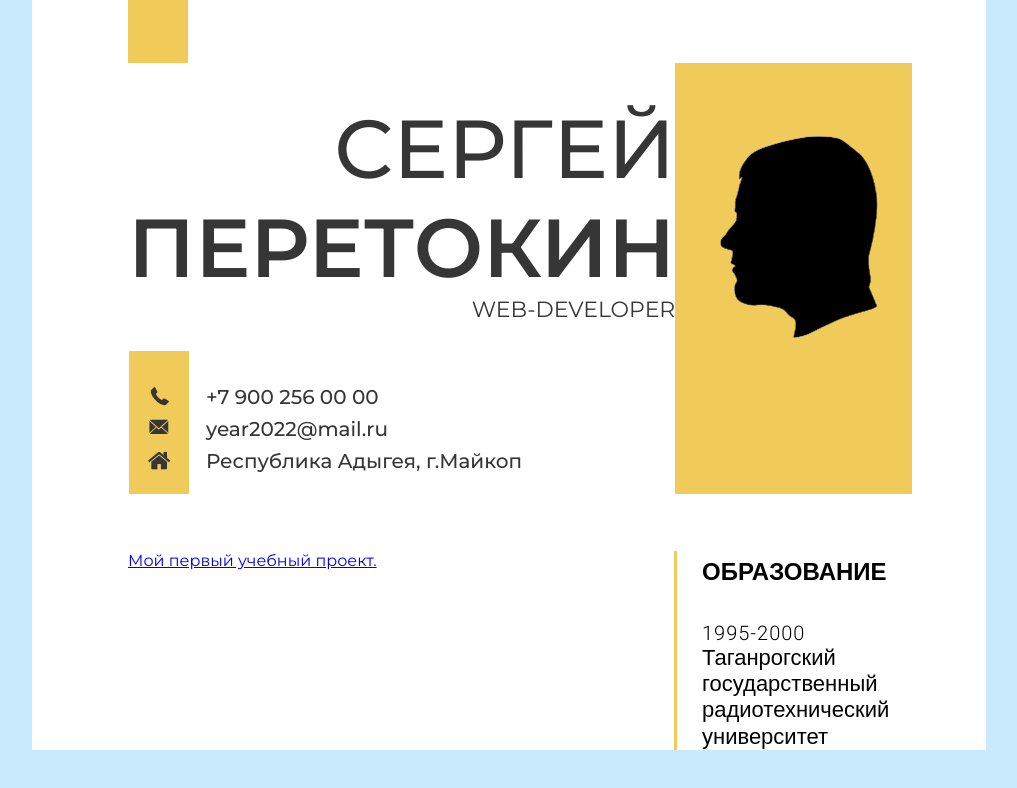
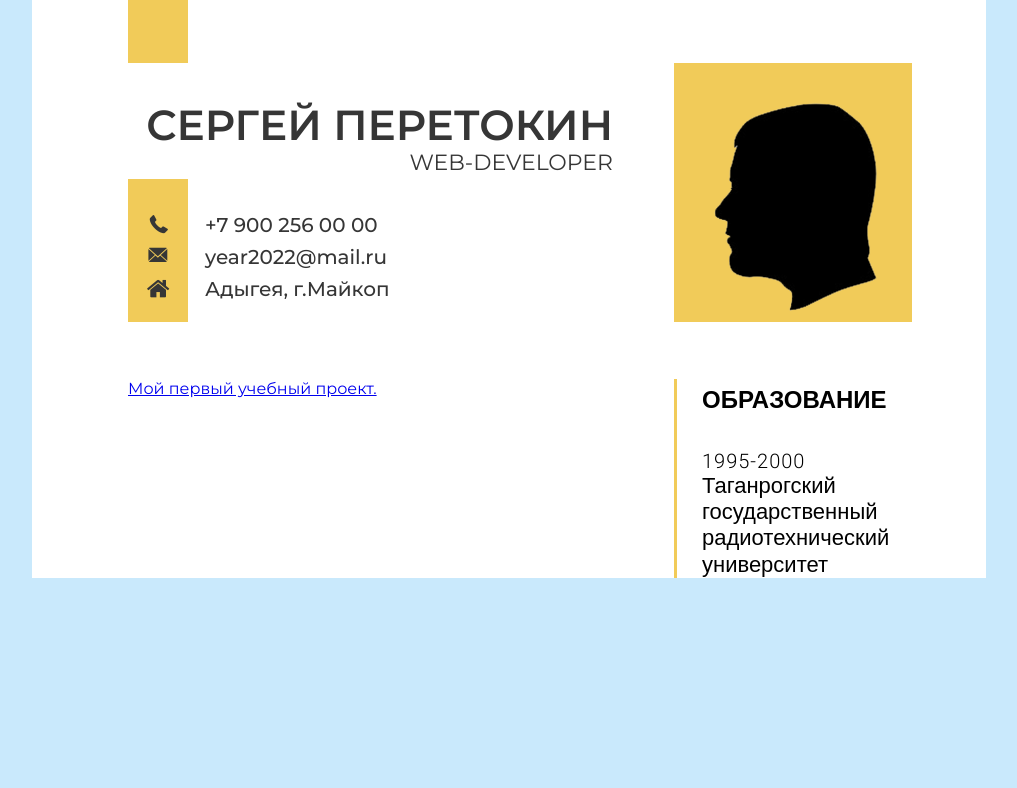
Before and after one commit to Semen2022/Semen2022.github.io, a plain HTML site: page index.html in a window 1280 px wide. Shown: the whole page, without its empty margins (131-1148 px from the left). Drawn offline with Linux system fonts and the light colour scheme.

Commit message:
Хороший результат по плавающим размерам картинки

```diff
--- a/css/style.css
+++ b/css/style.css
@@ -166,13 +166,13 @@ body{
 
 /* Header START */
 
-.bgyellow {
-     background-color: #f1cb59;
-}
-
 .mark{
      width: 60px;
      height: 63px;
+}
+
+.bgyellow {
+     background-color: #f1cb59;
 }
 
 .header {
@@ -183,7 +183,6 @@ body{
      display: flex;
      justify-content: space-between;
      flex-wrap: nowrap;
-     flex: 1 1 auto;
 }
 
 .column_left {
@@ -195,24 +194,27 @@ body{
 }
 
 .name {
-   font-size: calc(22px + ((62 - 22) * ((100vw - 320px) / (958 - 320))));
-   font-weight: 500;
-   margin-top: 37px;
-   text-transform: uppercase;
+     /*font-size: calc(22px + ((62 - 22) * ((100vw - 320px) / (958 - 320))));*/
+     font-size: 42px;
+     font-weight: 515;
+     margin-top: 37px;
+     text-transform: uppercase;
+     text-align: right;
+     max-width: 100%;
+     padding-right: 15px;
 }
 
 .surname {
-     display: block;
      font-weight: 600;
 }
 
 .specialization {
      font-size: 22px;
      font-weight: 400;
-     vertical-align: top;
 }
 
 .contacts {
+     white-space: nowrap;
      font-size: 20px;
      font-weight: 500;
      line-height: 32px;
@@ -220,7 +222,7 @@ body{
      display: flex;
      flex-wrap: nowrap;
      list-style: none;
-     margin: -15px 0 0 21px;
+     margin: 32px 0 0 20px;
 }
 
 .contacts_icons {
@@ -261,18 +263,23 @@ body{
 }
 
 .block_foto {
-     margin: 25% 0 0 12%;
-     min-width: 150px;
-     position: relative;
+     height: 100%;
+     display: flex;
+     flex-direction: column;
+     justify-content: center;
+     align-items: flex-end;
 }
 
+.foto {
+     max-width: 90%;
+     max-height: 80%;
+}
 
-.foto {
+.foto_autor {
      object-fit: cover;
      width: 100%;
-     position: absolute;
-     top: 0;
-     left: 0;
+     min-width: 100px;
+     overflow: hidden;
 }
 
 /* Header END */
--- a/index.html
+++ b/index.html
@@ -17,29 +17,33 @@
                 <h1 class="name">
                     Сергей
                     <span class="surname">Перетокин</span>
-                    <span class="specialization">WEB-developer</span>
+                    <p class="specialization">WEB-developer</p>
                 </h1>
                 <div class="contacts">
             <!--    <ul class="contacts_icons bgyellow">
                         <li><img src="img/phone.png" alt="icon phone"></li>
                         <li><img src="img/gmail.png" alt="icon mail"></li>
                         <li><img src="img/home.png" alt="icon home"></li>
-                    </ul>
-             -->    <ul class="contacts_icons bgyellow">
+                    </ul>   -->
+                    <ul class="contacts_icons bgyellow">
                         <li class="icon_phone"></li>
                         <li class="icon_mail"></li>
                         <li class="icon_home"></li>
-             </ul>
+                    </ul>
                     <ul class="contacts_items">
                         <li>+7 900 256 00 00</li>
                         <li>year2022@mail.ru</li>
-                        <li>Республика Адыгея, г.Майкоп</li>
+                        <li>Адыгея, г.Майкоп</li>
                     </ul>
                 </div>
             </div>
-            <div class="column_right bgyellow">
-                <div class="block_foto">
-                    <img class="foto" src="img/profile150.png" alt="foto profile">
+            <div class="column_right ">
+                <div class="block_foto bgyellow">
+                    <div class="foto">
+                      <img class="foto_autor"
+                      src="img/profile150.png"
+                      alt="foto profile">
+                    </div>
                 </div>
             </div>
         </header>
```
